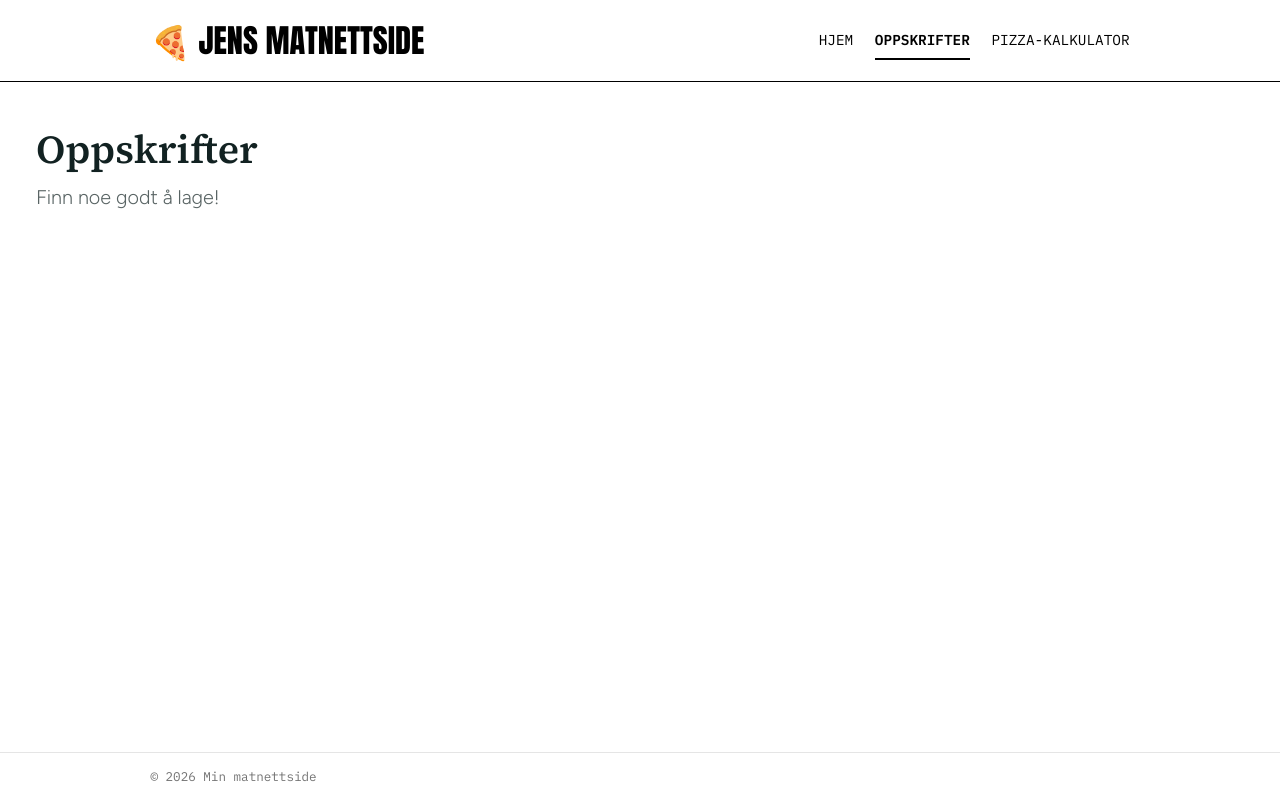
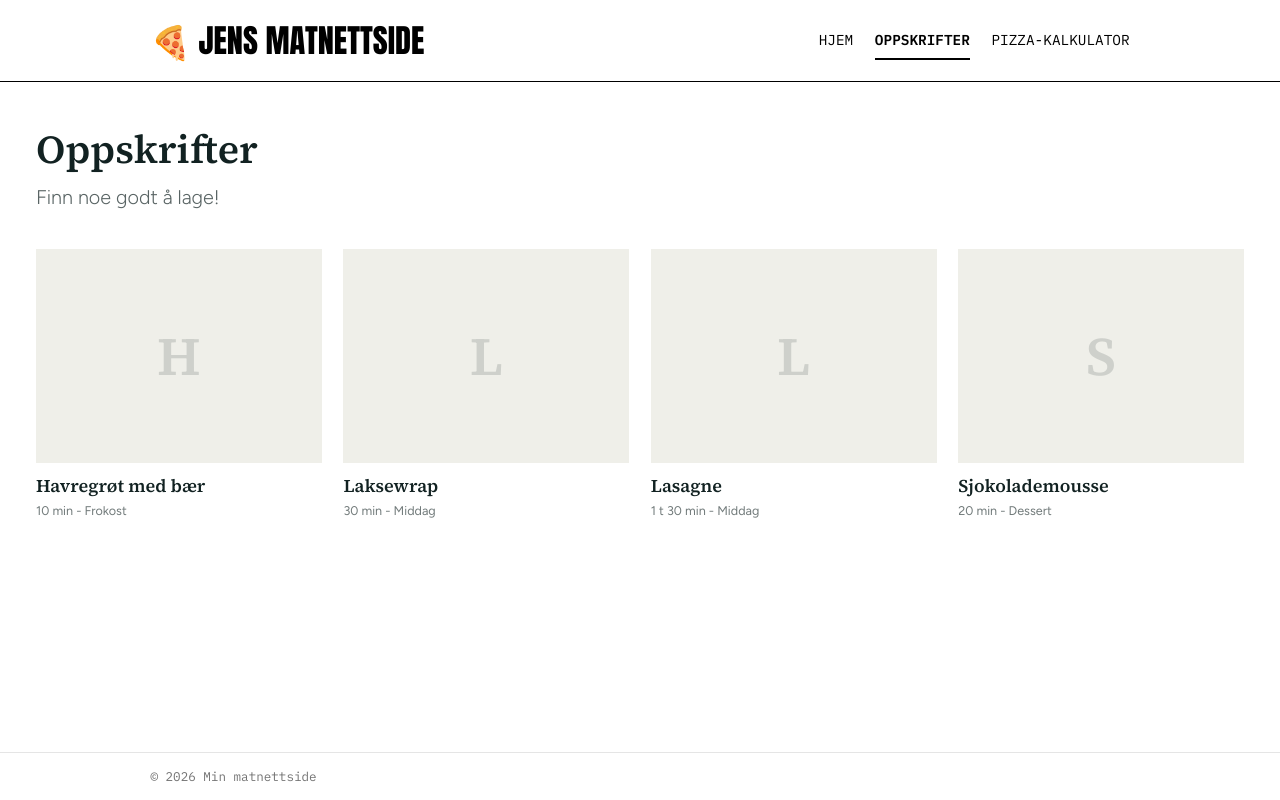
Before and after one commit to jensstat/jensmat, a React (Vite) app: page /oppskrifter in a window 1280 px wide. Built offline with nearby package versions, Linux system fonts and the light colour scheme.

Commit message:
set up of recipe-page

```diff
--- a/src/pages/RecipeListPage.tsx
+++ b/src/pages/RecipeListPage.tsx
@@ -1,10 +1,11 @@
-// The overview of all recipes, at /oppskrifter.
-// Same look as the recipe page: Figtree text, Source Serif 4 headings, ink colour.
+import { getAllRecipes } from "../recipes/recipes";
+import { Link } from "react-router";
+import { formatMinutes } from "../recipes/display";
 
 function RecipeListPage() {
+  const recipes = getAllRecipes();
   return (
     <section className="flex-1 bg-white font-sans text-ink">
-      {/* Same width and side margins as the recipe page, so the two feel like one section */}
       <div className="mx-auto w-full max-w-[93.75rem] px-5 py-8 lg:px-10 lg:py-12">
         <h1 className="font-serif text-[2rem] leading-tight font-semibold lg:text-[2.75rem]">
           Oppskrifter
@@ -12,6 +13,23 @@ function RecipeListPage() {
         <p className="mt-2 text-lg font-light text-ink/70 lg:text-[1.375rem]">
           Finn noe godt å lage!
         </p>
+        <ul className="mt-8 grid grid-cols-2 gap-x-3 gap-y-6 sm:mt-10 sm:gap-x-6 sm:gap-y-10 lg:grid-cols-3 xl:grid-cols-4">
+          {recipes.map((recipe) => (
+            <li key={recipe.id}>
+              <Link to={`/oppskrifter/${recipe.id}`} className="group block">
+                <div className="flex aspect-[4/3] items-center justify-center bg-panel font-serif text-4xl font-semibold text-ink/15 sm:text-6xl">
+                  {recipe.title.charAt(0)}
+                </div>
+                <h2 className="mt-2 font-serif text-base leading-snug font-semibold group-hover:text-gold sm:mt-3 sm:text-xl">
+                  {recipe.title}
+                </h2>
+                <p className="mt-1 text-sm text-ink/60">
+                  {formatMinutes(recipe.minutes)} - {recipe.category}
+                </p>
+              </Link>
+            </li>
+          ))}
+        </ul>
       </div>
     </section>
   );
--- a/src/recipes/data.ts
+++ b/src/recipes/data.ts
@@ -39,4 +39,91 @@ export const recipes: Recipe[] = [
     ],
     createdAt: "2026-11-09",
   },
+
+  // ---------------------------------------------------------------------------
+  // PLACEHOLDERS: example recipes for testing the overview page and the filters.
+  // Replace them with your own, or delete them, when you have real recipes.
+  // They're spread out on purpose: a breakfast, a long dinner and a dessert,
+  // with and without main ingredient and tags, under and over 30 minutes.
+  // ---------------------------------------------------------------------------
+  {
+    id: "havregrot-med-baer",
+    title: "Havregrøt med bær",
+    description: "Kremet havregrøt med bær, honning og ristede nøtter. Rask og mettende frokost.",
+    category: "Frokost",
+    protein: "Vegetar",
+    tags: ["Barnevennlig"],
+    servings: 2,
+    minutes: 10,
+    ingredients: [
+      { amount: 2, unit: "dl", name: "havregryn" },
+      { amount: 4, unit: "dl", name: "melk" },
+      { amount: 1, unit: "klype", name: "salt" },
+      { amount: 2, unit: "dl", name: "bær", note: "friske eller frosne" },
+      { amount: 2, unit: "ss", name: "honning" },
+      { amount: 2, unit: "ss", name: "nøtter", note: "grovhakket" },
+    ],
+    steps: [
+      "Kok opp havregryn, melk og salt under omrøring.",
+      "La grøten småkoke i 3–4 minutter til den er kremet.",
+      "Server med bær, honning og ristede nøtter på toppen.",
+    ],
+    createdAt: "2026-11-10",
+  },
+  {
+    id: "lasagne",
+    title: "Lasagne",
+    description: "Klassisk lasagne med kjøttsaus, hvit saus og gyllen ost på toppen.",
+    category: "Middag",
+    protein: "Kjøtt",
+    tags: [],
+    servings: 4,
+    minutes: 90,
+    ingredients: [
+      { amount: 400, unit: "g", name: "kjøttdeig" },
+      { amount: 1, name: "løk", note: "finhakket" },
+      { amount: 2, unit: "fedd", name: "hvitløk", note: "finhakket" },
+      { amount: 1, unit: "boks", name: "hakkede tomater" },
+      { amount: 2, unit: "ss", name: "tomatpuré" },
+      { amount: 9, name: "lasagneplater" },
+      { amount: 150, unit: "g", name: "revet ost" },
+      // The white sauce: its own heading
+      { amount: 3, unit: "ss", name: "smør", group: "Hvit saus" },
+      { amount: 3, unit: "ss", name: "hvetemel", group: "Hvit saus" },
+      { amount: 5, unit: "dl", name: "melk", group: "Hvit saus" },
+      { name: "salt, pepper og muskat", group: "Hvit saus" },
+    ],
+    steps: [
+      "Brun kjøttdeigen med løk og hvitløk. Tilsett tomater og tomatpuré, og la sausen småkoke i 20 minutter.",
+      "Smelt smøret, rør inn melet, og spe med melk litt etter litt. Kok i 5 minutter og smak til med salt, pepper og muskat.",
+      "Legg lag med kjøttsaus, lasagneplater og hvit saus i en ildfast form. Avslutt med hvit saus og ost.",
+      "Stek på 200 °C i ca. 40 minutter, til osten er gyllen. La lasagnen hvile i 10 minutter før servering.",
+    ],
+    createdAt: "2026-11-08",
+    tips: "Lasagnen blir enda bedre dagen etter, og kan fryses i porsjoner.",
+  },
+  {
+    id: "sjokolademousse",
+    title: "Sjokolademousse",
+    description: "Luftig mousse av mørk sjokolade. Lages dagen før, så den rekker å stivne.",
+    category: "Dessert",
+    tags: ["Glutenfri"],
+    servings: 4,
+    minutes: 20,
+    ingredients: [
+      { amount: 150, unit: "g", name: "mørk sjokolade" },
+      { amount: 3, name: "egg", note: "delt i plomme og hvite" },
+      { amount: 2, unit: "dl", name: "kremfløte" },
+      { amount: 1, unit: "ss", name: "sukker" },
+    ],
+    steps: [
+      "Smelt sjokoladen over vannbad og la den avkjøles litt.",
+      "Rør eggeplommene inn i sjokoladen, én om gangen.",
+      "Pisk fløten løs, og pisk eggehvitene stive med sukkeret.",
+      "Vend først fløten og så eggehvitene forsiktig inn i sjokoladen.",
+      "Fordel i glass og sett moussen i kjøleskapet i minst 4 timer.",
+    ],
+    createdAt: "2026-11-07",
+    source: "Eksempeloppskrift",
+  },
 ];
```
Also changed, not shown: src/components/recipe/RecipeCard.tsx (added).
